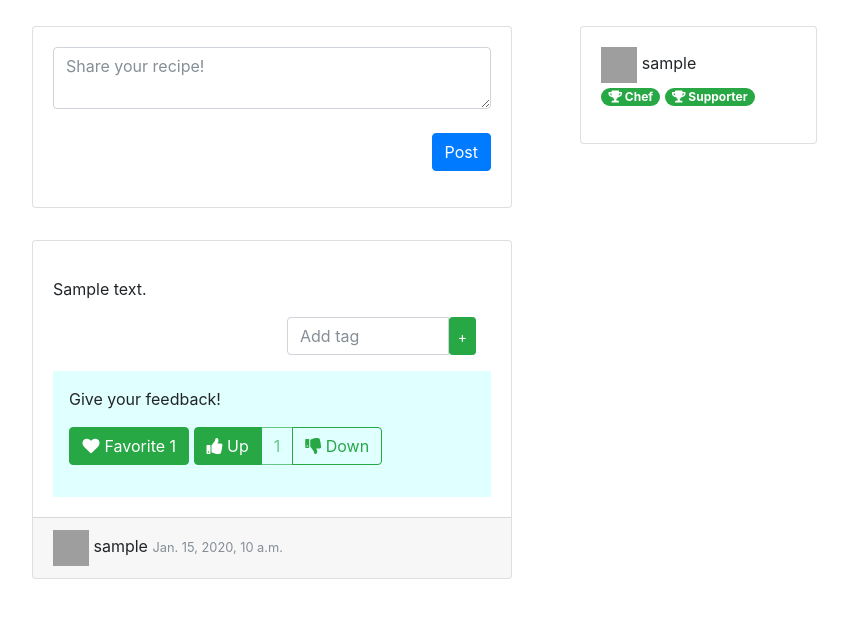
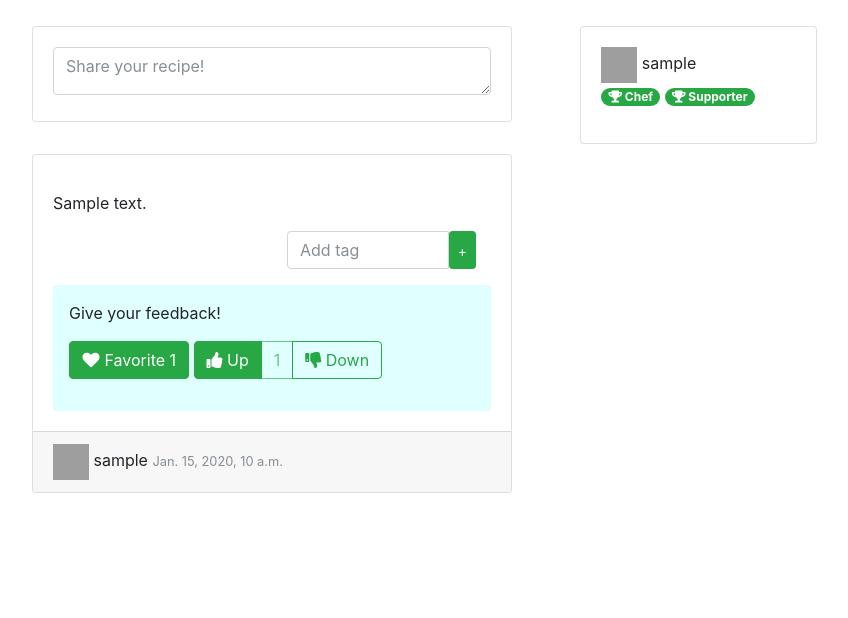
Before and after one commit to lizihao945/CookIt, a Django app: page /recipes/ in a window 1280 px wide. Shown: the part 58-676 px from the top of the page, without its empty margins (208-1056 px from the left). Run offline with Django 3.2, Linux system fonts and the light colour scheme; a user stored in the database is signed in; tables that the repository leaves empty hold one stand-in row (values such as "Sample post"); data that the repository does not hold is empty; some libraries are stand-ins or nearby versions; grey boxes are pictures that could not be loaded.

Commit message:
some animation effects

```diff
--- a/recipes/templates/recipes/base.html
+++ b/recipes/templates/recipes/base.html
@@ -33,6 +33,30 @@
     <script src="{% static "js/jquery-3.1.1.min.js" %}"></script>
     <script src="{% static "js/popper.min.js" %}"></script>
     <script src="{% static "js/bootstrap.min.js" %}"></script>
+
+    {% if not user.is_anonymous %}
+
+        <script>
+        $('textarea.post-recipe')
+            .focus(function () {
+                $(this).animate({ height: "6em" }, 200);
+                $('div.post-recipe').animate({ height: "12em" }, 200);
+                $('button.post-recipe').fadeIn(100);
+            })
+            .focusout(function () {
+                $(this).animate({ height: "3em" }, 200);
+                $('div.post-recipe').animate({ height: "6em" }, 200);
+                $('button.post-recipe').fadeOut(100);
+            });
+        $('document').ready(function () {
+            $('textarea.post-recipe').animate({ height: "3em" }, 0);
+            $('div.post-recipe').animate({ height: "6em" }, 0);
+            $('button.post-recipe').hide();
+        });
+        </script>
+
+    {% endif %}
+
 </body>
 
 </html>
--- a/recipes/templates/recipes/stream.html
+++ b/recipes/templates/recipes/stream.html
@@ -8,17 +8,23 @@
 {% block content %}
 {% if errors %} {{ errors }} {% endif %}
 <div class="row">
-    <div class="card" style="width: 30rem;">
+    <div class="card post-recipe" style="width: 30rem;">
         <div class="card-body">
             <form method="post" action="{% url 'addContent' %}">
-                <textarea maxlength="10000" type="text" name="text" class="form-control" placeholder="Share your recipe!"></textarea>
+                <textarea maxlength="10000" type="text" name="text" class="form-control post-recipe" placeholder="Share your recipe!"></textarea>
                 <div class="text-right">
                     <br>
+
                     {% if user.is_anonymous %}
+
                         <a href="/recipes/register" id="Post" class="btn btn-primary" role="button">Sign Up and Post</a>
+
                     {% else %}
-                        <button id="Post" class="btn btn-primary" type="submit" value="Submit">Post</button>
+
+                        <button id="Post" class="btn btn-primary post-recipe" type="submit" value="Submit">Post</button>
+
                     {% endif %}
+
                 </div>
                 {% csrf_token %}
             </form>
```
